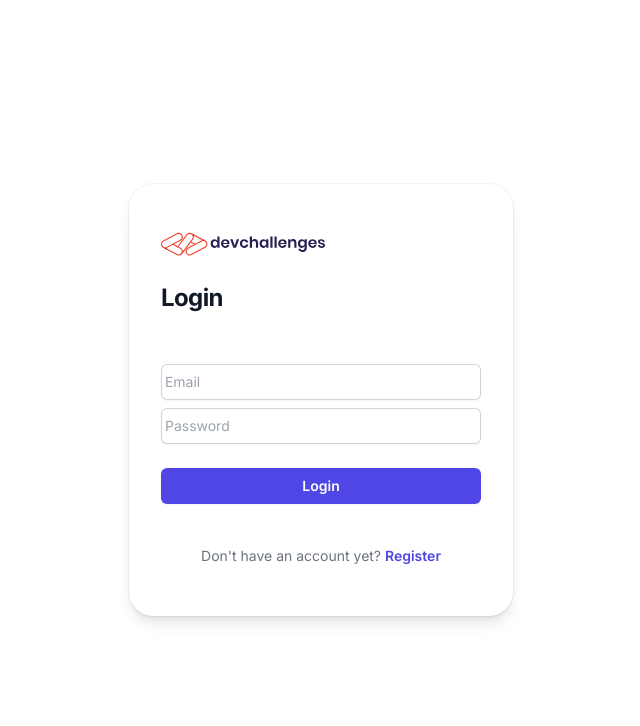
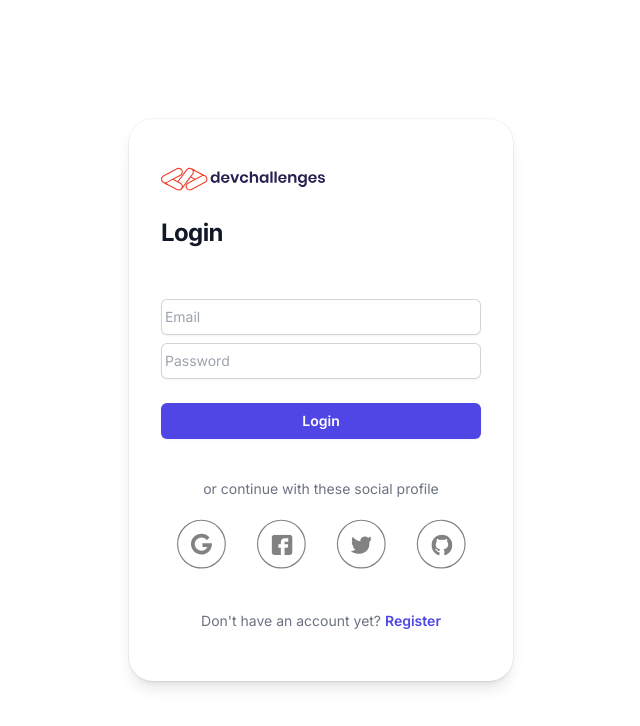
Before and after one commit to carmtsang/authentication-app, a Next.js app: page /login in a window 1280 px wide. Shown: the top 726 px of the page, without its empty margins (319-959 px from the left). Built offline with nearby package versions, Linux system fonts and the light colour scheme.

Commit message:
style social icons

```diff
--- a/app/login/page.js
+++ b/app/login/page.js
@@ -1,6 +1,7 @@
 import { FontAwesomeIcon } from "@fortawesome/react-fontawesome";
 import Image from "next/image";
 import Link from "next/link";
+import SocialProfile from "../social";
 
 const NO_ACC_MSG = "Don't have an account yet?";
 const REGISTER = "Register";
@@ -59,7 +60,7 @@ export default function Login() {
                 </button>
               </div>
             </form>
-
+            <SocialProfile />
             <p className="mt-10 text-center text-sm text-gray-500">
               {NO_ACC_MSG}{" "}
               <Link
--- a/app/social.js
+++ b/app/social.js
@@ -7,18 +7,22 @@ const SOCIAL_ICONS = [
   {
     name: "Google",
     image: "/Google.svg",
+    link: "",
   },
   {
     name: "Facebook",
     image: "/Facebook.svg",
+    link: "",
   },
   {
     name: "Twitter",
     image: "/Twitter.svg",
+    link: "",
   },
   {
     name: "Github",
     image: "/Github.svg",
+    link: "",
   },
 ];
 
@@ -28,6 +32,7 @@ export default function SocialProfile() {
       <p className="mt-10 text-center text-sm text-gray-500">
         {SOCIAL_PROFILE_TXT}
       </p>
+      <div className="mt-5 flex flex-row justify-around">
         {SOCIAL_ICONS.map((icon) => (
           <Image
             key={icon.name}
@@ -35,8 +40,11 @@ export default function SocialProfile() {
             alt={icon.name}
             width={50}
             height={50}
+            className="cursor-pointer"
+            onClick={() => console.log("click")}
           />
         ))}
+      </div>
     </>
   );
 }
```
Lines whose indentation alone changed are shown as unchanged.
